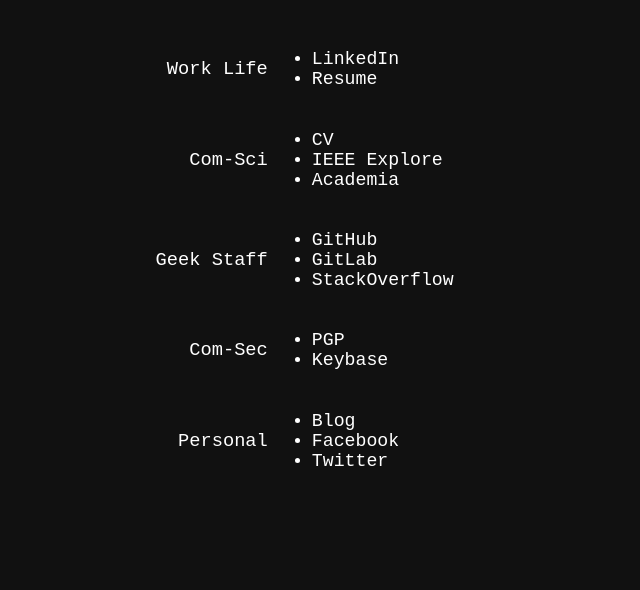
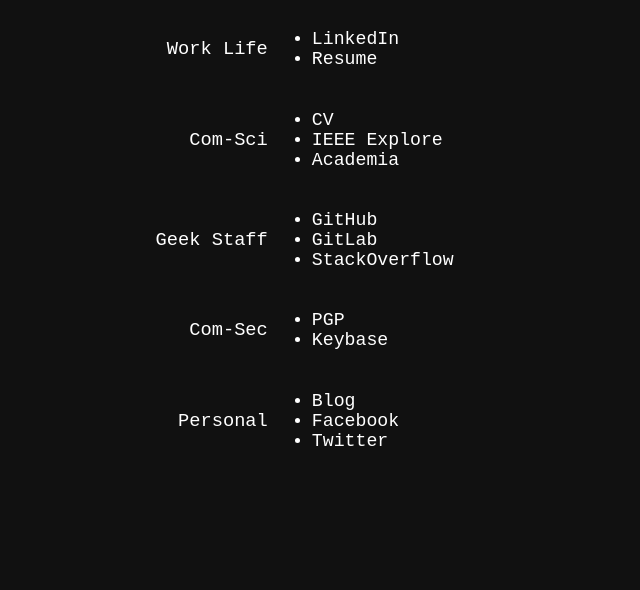
Before and after one commit to spicydog/spicydog.github.io, a plain HTML site: page index.html in a window 1280 px wide. Shown: the part 210-800 px from the top of the page, without its empty margins (319-959 px from the left). Drawn offline with Linux system fonts and the light colour scheme.

Commit message:
Less padding for body

```diff
--- a/index.html
+++ b/index.html
@@ -18,7 +18,7 @@
 
     body {
       background: #111111;
-      padding: 60px 0;
+      padding: 40px 0;
       color: #fff;
       font-family: monospace;
     }
```
